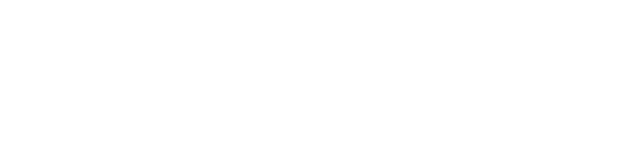
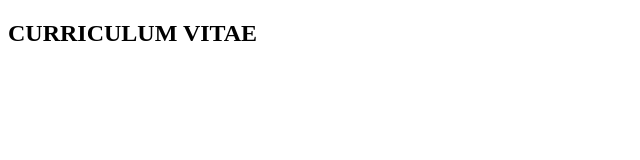
Before and after one commit to kennoStack/mon-cv, a plain HTML site: page index.html in a window 1280 px wide. Shown: the whole page, without its empty margins (0-640 px from the left). Drawn offline with Linux system fonts and the light colour scheme.

Commit message:
mise en place de le section titre

```diff
--- a/index.html
+++ b/index.html
@@ -7,6 +7,8 @@
     <link rel="stylesheet" href="style.css">
 </head>
 <body>
-
+    <section id="titre">
+        <h1>CURRICULUM VITAE</h1>
+    </section>
 </body>
 </html>
```
